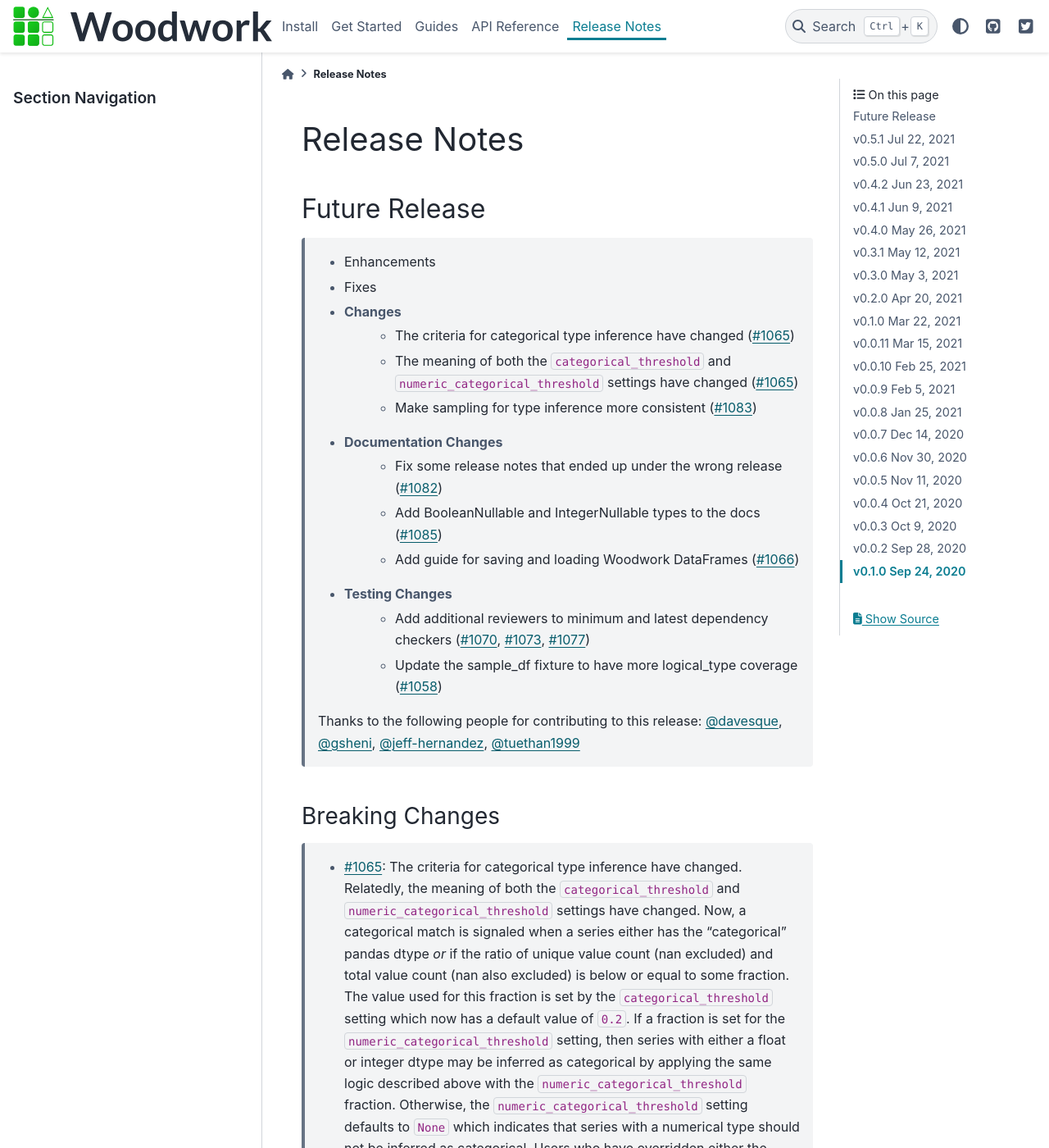
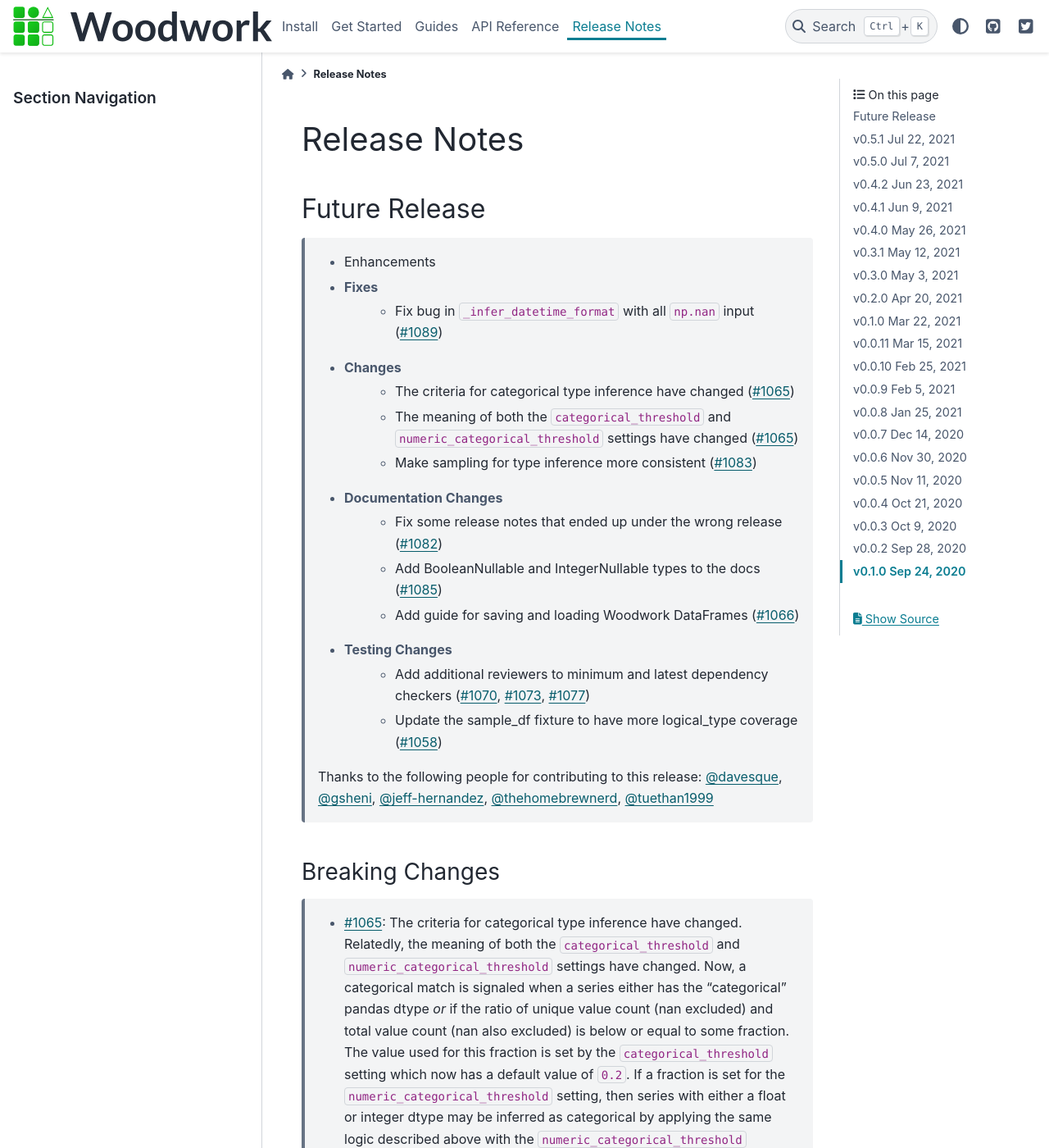
Before and after one commit to alteryx/woodwork, a Sphinx documentation site: the page built from docs/source/release_notes.rst, in a window 1280 px wide and 1400 px high. Shown: the whole window at 82% size. Built offline with Sphinx 7.4.7 and the PyData theme 0.15.4, drawn with Linux system fonts in a browser that asks for light colours; comment, search, counter and statistics services are not loaded.

Commit message:
update release notes

```diff
--- a/docs/source/release_notes.rst
+++ b/docs/source/release_notes.rst
@@ -7,6 +7,7 @@ Future Release
 ==============
     * Enhancements
     * Fixes
+        * Fix bug in ``_infer_datetime_format`` with all ``np.nan`` input (:pr:`1089`)
     * Changes
         * The criteria for categorical type inference have changed (:pr:`1065`)
         * The meaning of both the ``categorical_threshold`` and
@@ -21,7 +22,7 @@ Future Release
         * Update the sample_df fixture to have more logical_type coverage (:pr:`1058`)
 
     Thanks to the following people for contributing to this release:
-    :user:`davesque`, :user:`gsheni`, :user:`jeff-hernandez`, :user:`tuethan1999`
+    :user:`davesque`, :user:`gsheni`, :user:`jeff-hernandez`, :user:`thehomebrewnerd`, :user:`tuethan1999`
 
 Breaking Changes
 ++++++++++++++++
```
